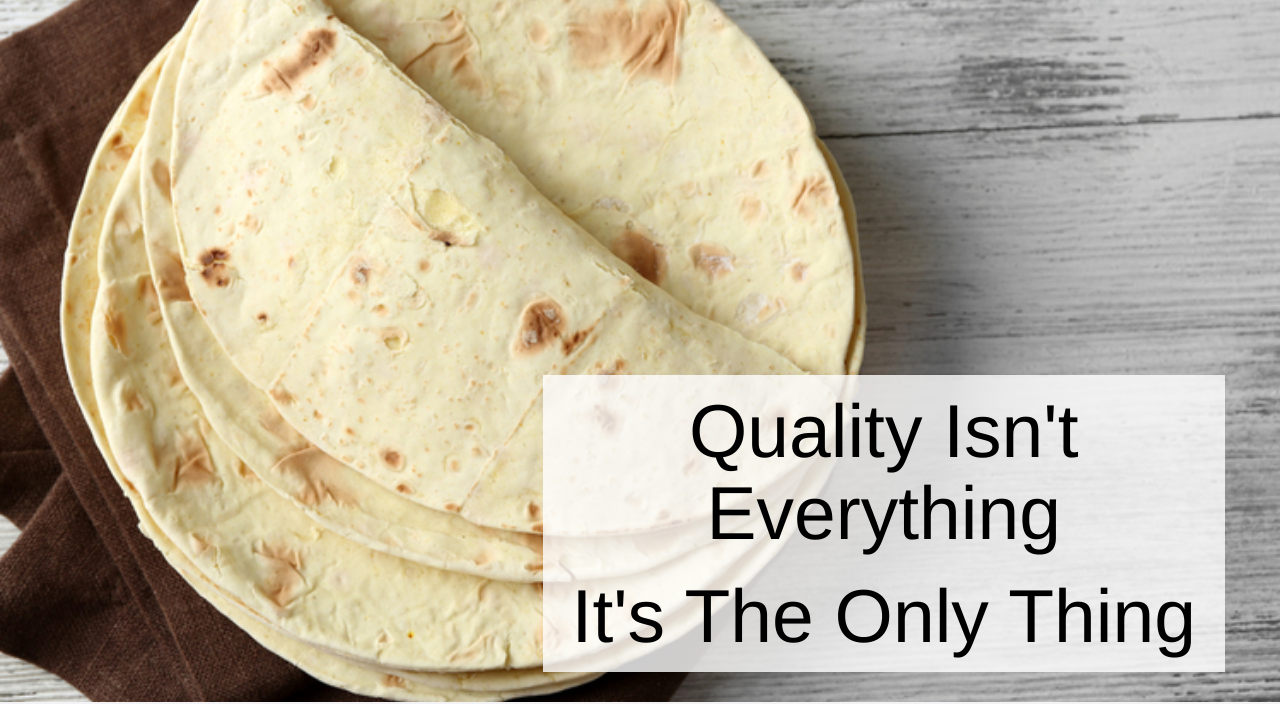
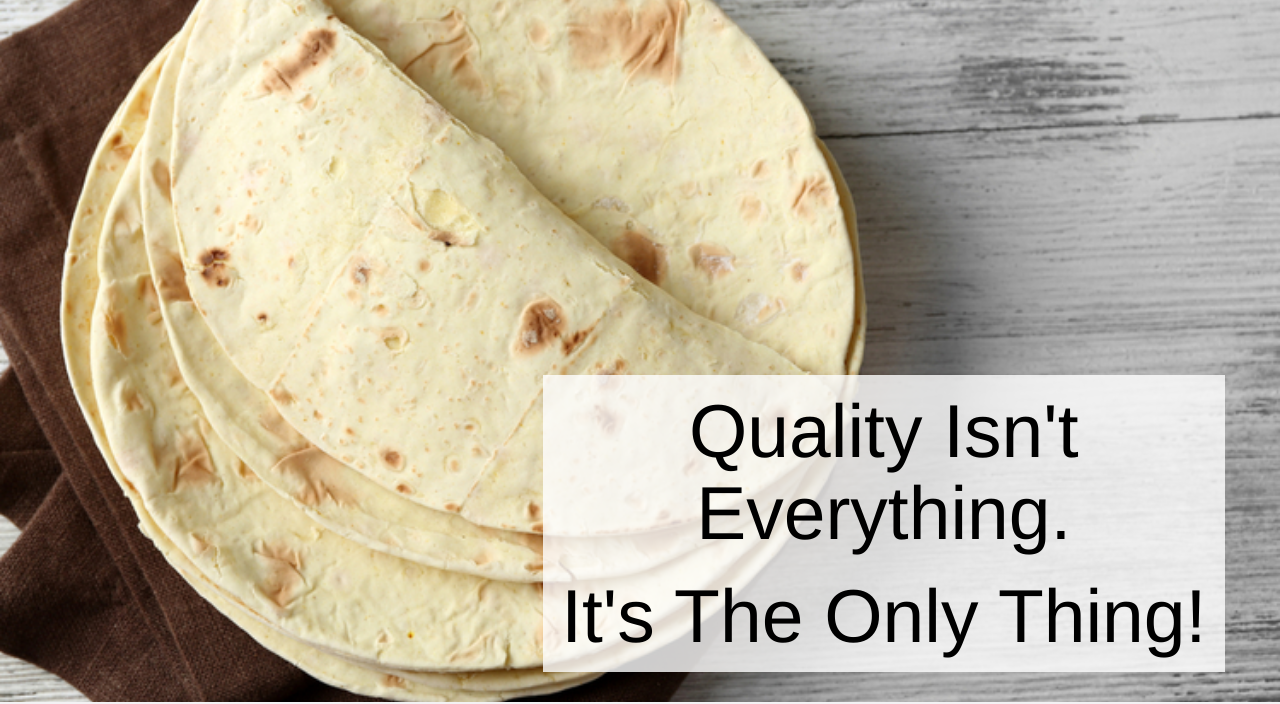
Before and after one commit to cjwilliamson3/favoritetortillas, a plain HTML site: page index.html in a window 1280 px wide. Shown: the part 98-802 px from the top of the page. Drawn offline with Linux system fonts and the light colour scheme.

Commit message:
new push attempt

```diff
--- a/css/styles.css
+++ b/css/styles.css
@@ -1,4 +1,4 @@
-/* Global Styles */
+/* Global Styles a*/
 body {
   background-color: #f3f2f4;
 }
--- a/index.html
+++ b/index.html
@@ -55,9 +55,9 @@
     <div class="container">
       <div class="row text-center">
         <div class="col-xs-10 col-xs-offset-1 col-sm-6 col-sm-offset-6 col-lg-7 col-lg-offset-5 text-box">
-          <h2 class="">Quality Isn't Everything</h2>
+          <h2 class="">Quality Isn't Everything.</h2>
           <!-- <img src="img/joaquin.png" alt="Joaquin"> -->
-          <h2 class="">It's The Only Thing</h2>
+          <h2 class="">It's The Only Thing!</h2>
         </div>
       </div> <!-- /.row -->
     </div> <!-- /.container -->
```
